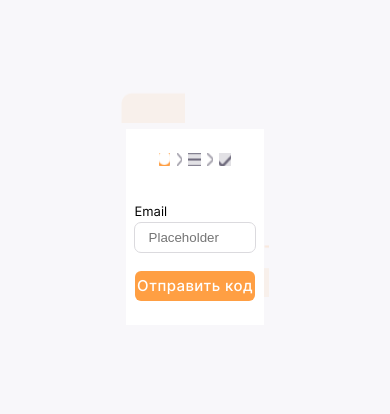
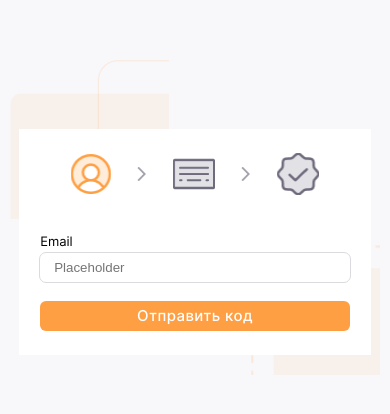
Before and after one commit to Rustam9724/-React-admin, a React (Create React App) app: page /reset-password in a window 390 px wide. Shown: the part 126-540 px from the top of the page. Built offline with nearby package versions, Linux system fonts and the light colour scheme.

Commit message:
init: reset-password component adaptive and responsivness

```diff
--- a/src/styles/reset-password.css
+++ b/src/styles/reset-password.css
@@ -3,6 +3,42 @@
     margin: 22vh auto;
     position: relative;
     padding-top: 8.2vh;
+}
+
+@media (max-width: 1264px) {
+    .reset-password-section {
+        width: 45%;
+    }
+}
+
+@media (max-width: 1064px) {
+    .reset-password-section {
+        width: 50%;
+    }
+}
+
+@media (max-width: 964px) {
+    .reset-password-section {
+        width: 60%;
+    }
+}
+
+@media (max-width: 814px) {
+    .reset-password-section {
+        width: 70%;
+    }
+}
+
+@media (max-width: 704px) {
+    .reset-password-section {
+        width: 80%;
+    }
+}
+
+@media (max-width: 599px) {
+    .reset-password-section {
+        width: 95%;
+    }
 }
 
 .reset-password__top-shape {
@@ -24,11 +60,29 @@
     margin-right: auto;
 }
 
+@media (max-width: 504px) {
+    .reset-password__form {
+        width: 95%;
+    }
+}
+
 .reset-password__steps {
     display: flex;
     width: 60%; /*308px*/
     justify-content: space-between;
     margin: 0 auto 4.6vh;
+}
+
+@media (max-width: 494px) {
+    .reset-password__steps {
+        width: 80%;
+    }
+}
+
+@media (max-width: 374px) {
+    .reset-password__steps {
+        width: 95%;
+    }
 }
 
 .steps__first-step {
@@ -91,6 +145,19 @@
     border-radius: 6px;
 }
 
+@media (max-height: 494px) {
+    .reset-password__form button {
+        height: 5vh;
+    }
+}
+
+@media (max-height: 349px) {
+    .reset-password__form button {
+        height: 10vh;
+    }
+}
+
+
 .reset-password__bottom-shape {
     background: url("../assets/reset__bottom-shape.png");
     width: 35%;
```
